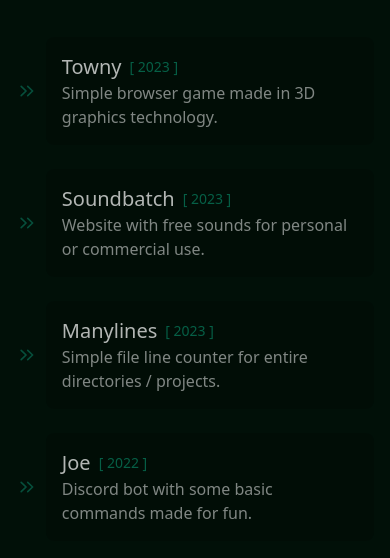
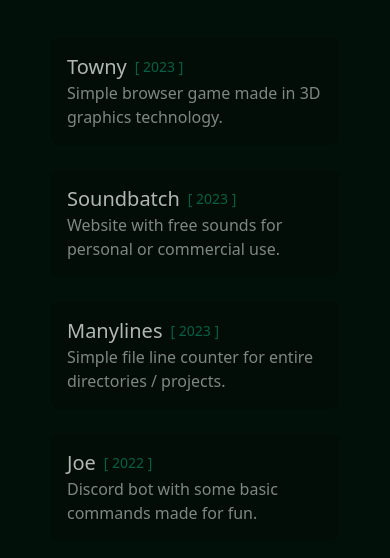
Before and after one commit to Lukix01/lklos.com, a Next.js app: page /projects in a window 390 px wide. Shown: the part 120-678 px from the top of the page. Built offline with nearby package versions, Linux system fonts and the light colour scheme.

Commit message:
responsive design

```diff
--- a/src/components/projects/Index.tsx
+++ b/src/components/projects/Index.tsx
@@ -21,7 +21,7 @@ export default function Projects(): JSX.Element {
       variants={listAnimation}
       initial="hidden"
       animate="visible"
-      className="overflow-y-auto m-auto h-2/3 space-y-6 p-4 w-[34rem]"
+      className="overflow-y-auto m-auto h-2/3 space-y-6 p-4 w-80 sm:w-[34rem]"
     >
       {projects.map((project): JSX.Element => (
         <Project
--- a/src/components/projects/Project.tsx
+++ b/src/components/projects/Project.tsx
@@ -33,7 +33,7 @@ export default function Project({ name, year, link, description }: Props): JSX.E
       className="flex cursor-pointer group"
       onClick={(): Promise<boolean> => router.push(link)}
     >
-      <ChevronDoubleRightIcon className='w-6 mr-2 text-emerald-900'/>
+      <ChevronDoubleRightIcon className='w-6 mr-2 text-emerald-900 hidden sm:block'/>
       <div className="bg-black w-full bg-opacity-20 p-4 rounded-lg">
         <div className="flex">
           <div className="text-xl text-opacity-70 group-hover:text-opacity-100 transition text-white">{name}</div>
```
